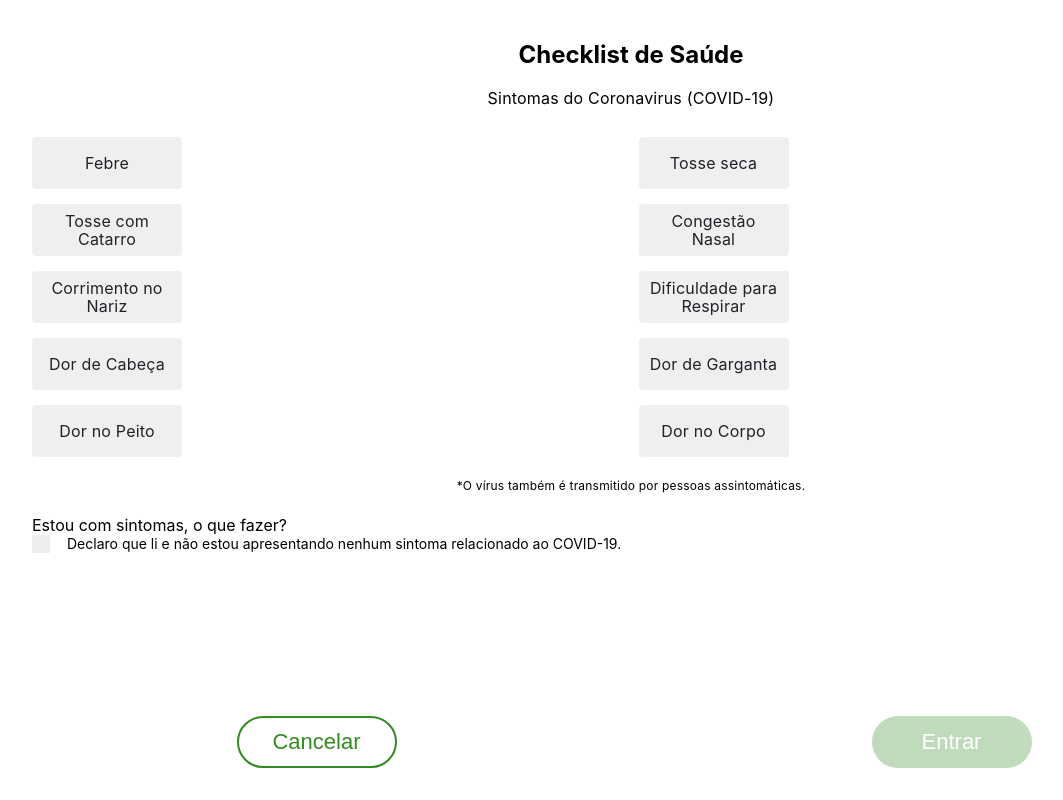
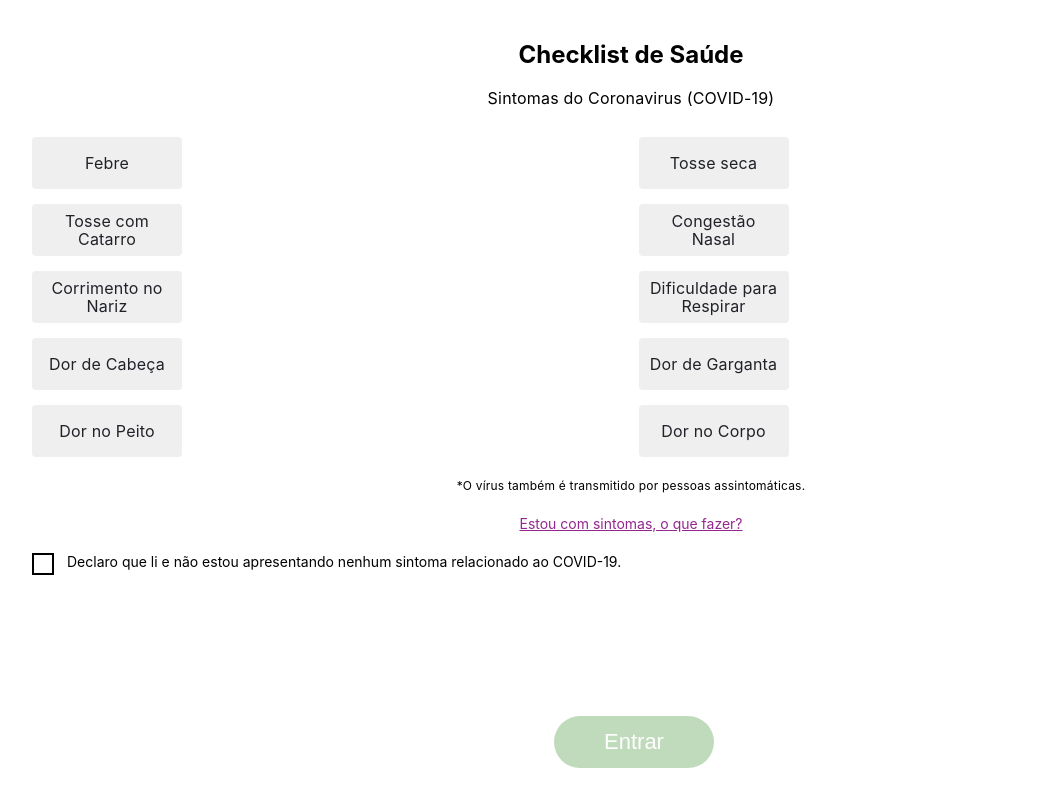
Before and after one commit to lhonda/cesta-basica, a React (Create React App) app in the folder frontend/: page /checklist in a window 1280 px wide. Shown: the whole page, without its empty margins (6-1069 px from the left). Built offline with nearby package versions, Linux system fonts and the light colour scheme.

Commit message:
feature(checklist): UI page checklist pronta

```diff
--- a/frontend/src/components/Button/Button.js
+++ b/frontend/src/components/Button/Button.js
@@ -6,7 +6,14 @@ import { ButtonTypes } from './ButtonTypes'
 
 function Button({ type, message, disable, handleClick }) {
   return (
-    <button type="submit" disabled={disable} onClick={handleClick} className={`button-${type}`}>
+    <button
+      type="submit"
+      tabIndex={0}
+      aria-label={message}
+      disabled={disable}
+      onClick={handleClick}
+      className={`button-${type}`}
+    >
       {message}
     </button>
   )
--- a/frontend/src/components/Checkbox/Checkbox.js
+++ b/frontend/src/components/Checkbox/Checkbox.js
@@ -7,7 +7,14 @@ function Checkbox({ message, handleChecked, checked }) {
     <>
       <label className="container-checkbox">
         {message}
-        <input name="checkbox" onChange={handleChecked} checked={checked} className="checkbox" type="checkbox" />
+        <input
+          name="checkbox"
+          onChange={handleChecked}
+          tabIndex={0}
+          checked={checked}
+          className="checkbox"
+          type="checkbox"
+        />
         <span className="checkmark" />
       </label>
     </>
--- a/frontend/src/components/Checkbox/Checkbox.scss
+++ b/frontend/src/components/Checkbox/Checkbox.scss
@@ -28,12 +28,13 @@
   left: 0;
   height: 18px;
   width: 18px;
-  background-color: #eee;
+  background-color: #fff;
+  border: 2px solid #000;
 }
 
 /* On mouse-over, add a grey background color */
 .container-checkbox:hover input ~ .checkmark {
-  background-color: #ccc;
+  background-color: #fff;
 }
 
 /* When the checkbox is checked, add a blue background */
--- a/frontend/src/components/Link/Link.js
+++ b/frontend/src/components/Link/Link.js
@@ -4,9 +4,9 @@ import './Link.scss'
 
 function Link({ action, message }) {
   return (
-    <a onClick={action} className="link">
-      {message}
-    </a>
+    <div className="container-link">
+      <a onClick={action}>{message}</a>
+    </div>
   )
 }
 Link.propTypes = {
--- a/frontend/src/components/Link/Link.scss
+++ b/frontend/src/components/Link/Link.scss
@@ -0,0 +1,12 @@
+.container-link {
+  display: flex;
+  justify-content: center;
+  height: 38px;
+  line-height: 18px;
+
+  a {
+    text-decoration-line: underline;
+    color: #93278F;
+    font-size: 14px;
+  }
+}
--- a/frontend/src/pages/Checklist/Checklist.js
+++ b/frontend/src/pages/Checklist/Checklist.js
@@ -3,7 +3,7 @@ import PropTypes from 'prop-types'
 import { connect } from '../../store'
 import { Title } from '../../components/Title'
 import { SubTitle, SubTitleTypes } from '../../components/SubTitle'
-import { Button, ButtonTypes } from '../../components/Button'
+import { Button } from '../../components/Button'
 import { Checkbox } from '../../components/Checkbox'
 import { Symptoms } from '../../components/Symptoms'
 import { Legend } from '../../components/Legend'
@@ -16,7 +16,6 @@ import {
   LegendChecklist,
   linkChecklist,
   descriptionChecklist,
-  cancel,
   singin,
   titleChecklist,
 } from '../../utils/strings'
@@ -40,7 +39,6 @@ function ChecklistPage({ store, dispatch }) {
         />
       </div>
       <div className="footer-checklist">
-        <Button type={ButtonTypes.OUTLINE} message={cancel} />
         <Button disable={!store.health} message={singin} />
       </div>
     </div>
```
